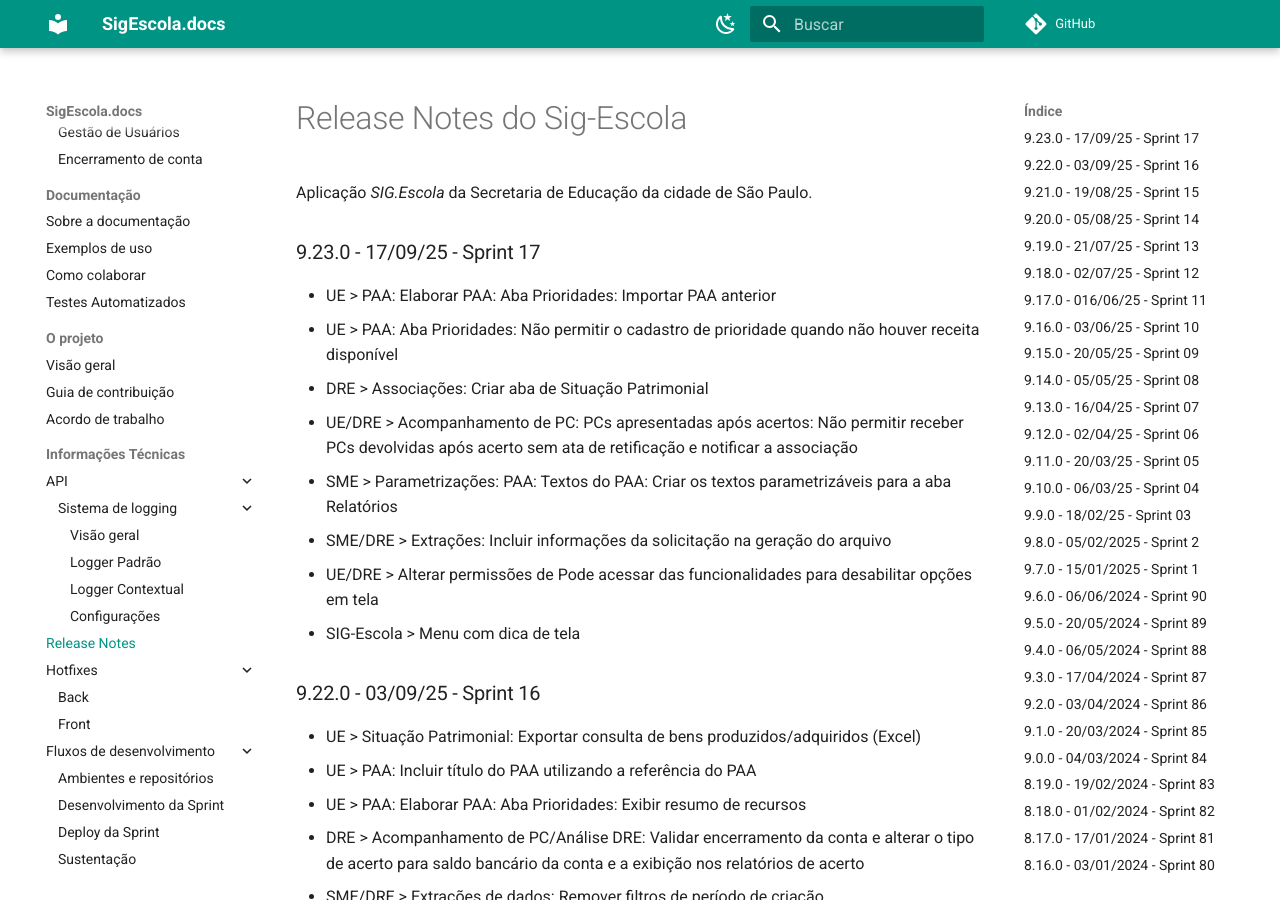
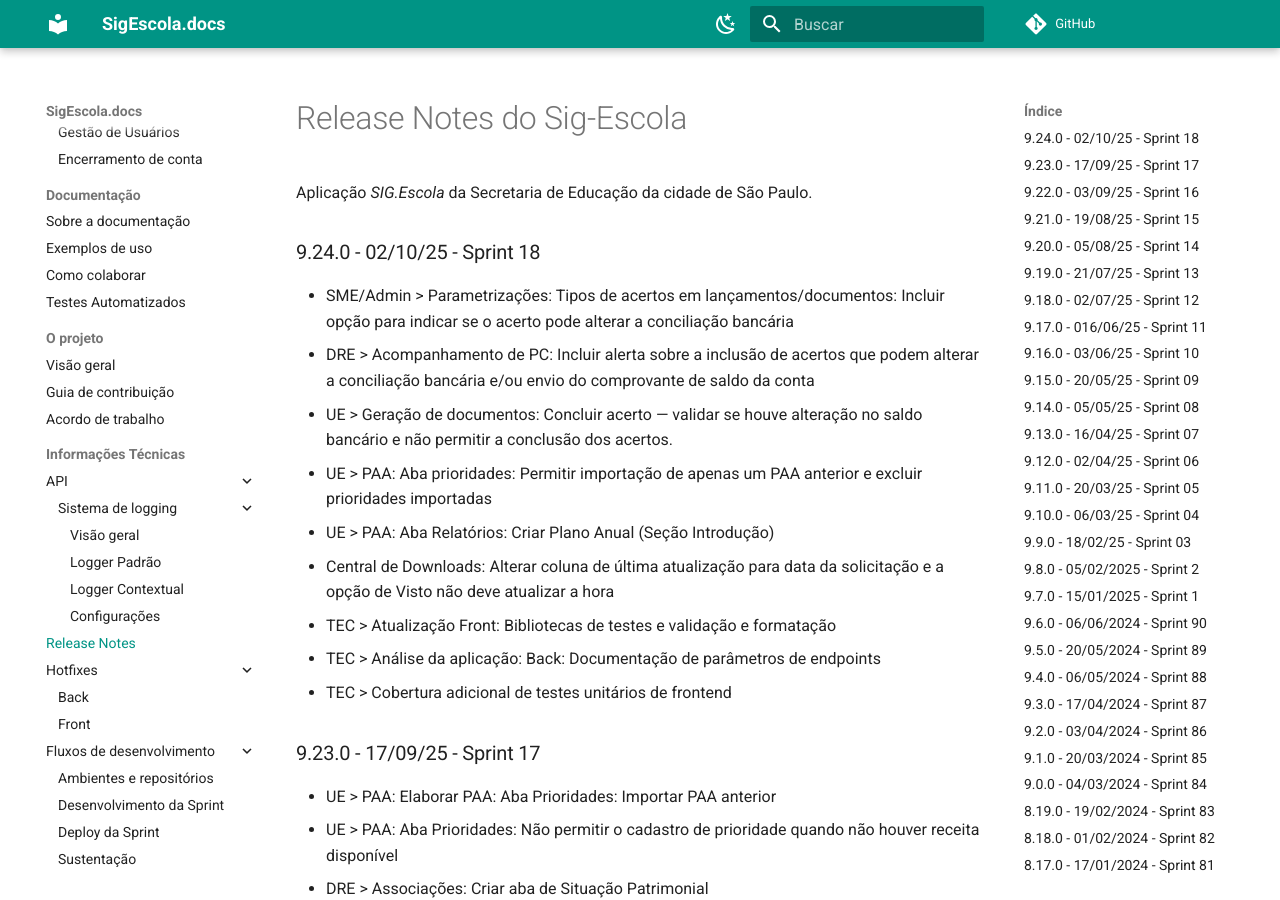
Before and after one commit to prefeiturasp/SME-PTRF-Docs, an MkDocs documentation site: the page built from docs/projeto/release_notes.md, in a window 1280 px wide and 900 px high. Built offline with MkDocs 1.6.1 and Material for MkDocs 9.7.7, drawn with Linux system fonts in a browser that asks for light colours; comment, search, counter and statistics services are not loaded.

Commit message:
Update release_notes.md

```diff
--- a/docs/projeto/release_notes.md
+++ b/docs/projeto/release_notes.md
@@ -1,6 +1,18 @@
 # Release Notes do Sig-Escola
 
 Aplicação *SIG.Escola* da Secretaria de Educação da cidade de São Paulo.
+
+### 9.24.0 - 02/10/25 - Sprint 18
+
+* SME/Admin > Parametrizações: Tipos de acertos em lançamentos/documentos: Incluir opção para indicar se o acerto pode alterar a conciliação bancária
+* DRE > Acompanhamento de PC: Incluir alerta sobre a inclusão de acertos que podem alterar a conciliação bancária e/ou envio do comprovante de saldo da conta
+* UE > Geração de documentos: Concluir acerto — validar se houve alteração no saldo bancário e não permitir a conclusão dos acertos.
+* UE > PAA: Aba prioridades: Permitir importação de apenas um PAA anterior e excluir prioridades importadas
+* UE > PAA: Aba Relatórios: Criar Plano Anual (Seção Introdução)
+* Central de Downloads: Alterar coluna de última atualização para data da solicitação e a opção de Visto não deve atualizar a hora
+* TEC > Atualização Front: Bibliotecas de testes e validação e formatação
+* TEC > Análise da aplicação: Back: Documentação de parâmetros de endpoints
+* TEC > Cobertura adicional de testes unitários de frontend
 
 ### 9.23.0 - 17/09/25 - Sprint 17
 
```
